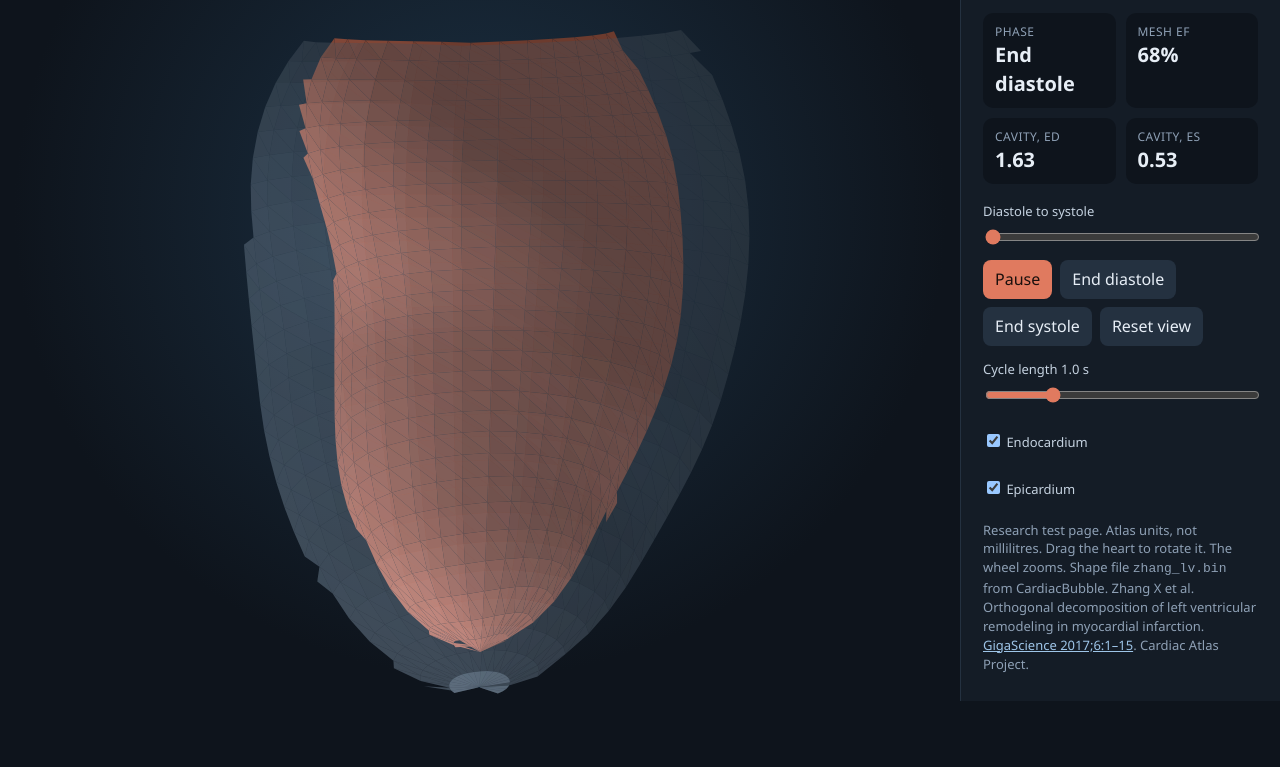
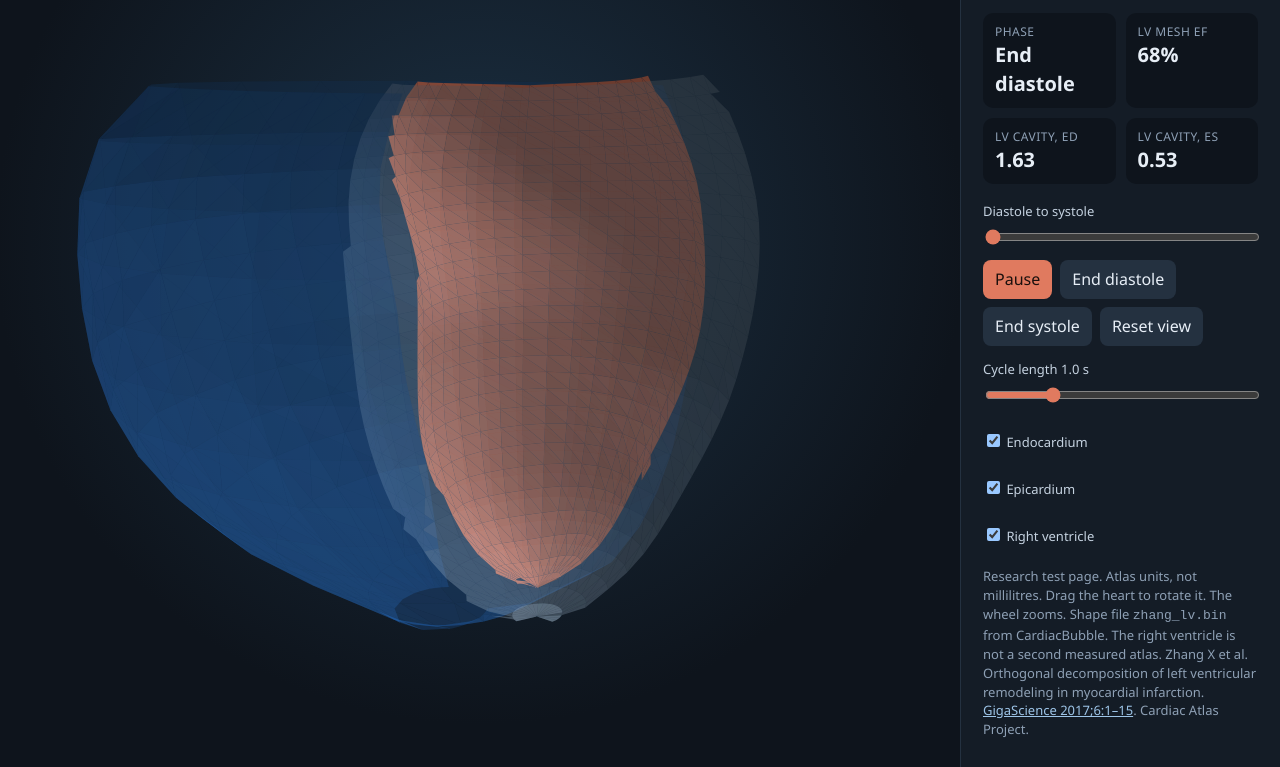
Before and after one commit to carimashan/beating-ventricle, a plain HTML site: page index.html in a window 1280 px wide. Shown: the part 142-909 px from the top of the page. Before the commit the page ends 843 px from the top, so only its background shows below. Drawn offline with Linux system fonts and the light colour scheme; no server answers; animation ran at ten frames a second.

Commit message:
Add the septal right ventricle to the beating heart page.
The shell is wrapped on the Zhang epicardium and contracts with the same two stored shapes. The atlas file is unchanged.

```diff
--- a/index.html
+++ b/index.html
@@ -3,7 +3,7 @@
 <head>
 <meta charset="utf-8">
 <meta name="viewport" content="width=device-width, initial-scale=1">
-<title>Beating left ventricle — Zhang atlas</title>
+<title>Beating ventricles — Zhang atlas</title>
 <style>
   :root { color-scheme: dark; }
   * { box-sizing: border-box; }
@@ -50,13 +50,13 @@
 <main>
   <div id="stage"><canvas id="view"></canvas></div>
   <aside>
-    <h1>Beating left ventricle</h1>
-    <p class="note">Mean end-diastolic and end-systolic shapes from the CardiacBubble Zhang atlas. The motion is a smooth blend of those two stored shapes.</p>
+    <h1>Beating ventricles</h1>
+    <p class="note">The left ventricle is the mean Zhang atlas. The right ventricle is the CardiacBubble septal shell, wrapped on that wall so it contracts with the same beat.</p>
     <div class="readout">
       <div><span>Phase</span><strong id="phase">—</strong></div>
-      <div><span>Mesh EF</span><strong id="ef">—</strong></div>
-      <div><span>Cavity, ED</span><strong id="edv">—</strong></div>
-      <div><span>Cavity, ES</span><strong id="esv">—</strong></div>
+      <div><span>LV mesh EF</span><strong id="ef">—</strong></div>
+      <div><span>LV cavity, ED</span><strong id="edv">—</strong></div>
+      <div><span>LV cavity, ES</span><strong id="esv">—</strong></div>
     </div>
     <label for="mix">Diastole to systole</label>
     <input id="mix" type="range" min="0" max="1000" value="0">
@@ -71,10 +71,11 @@
     <div class="checks">
       <label><input id="showEndo" type="checkbox" checked> Endocardium</label>
       <label><input id="showEpi" type="checkbox" checked> Epicardium</label>
+      <label><input id="showRv" type="checkbox" checked> Right ventricle</label>
     </div>
     <footer>
       Research test page. Atlas units, not millilitres. Drag the heart to rotate it. The wheel zooms.
-      Shape file <code>zhang_lv.bin</code> from CardiacBubble.
+      Shape file <code>zhang_lv.bin</code> from CardiacBubble. The right ventricle is not a second measured atlas.
       Zhang X et al. Orthogonal decomposition of left ventricular remodeling in myocardial infarction.
       <a href="https://doi.org/10.1093/gigascience/gix005">GigaScience 2017;6:1–15</a>.
       Cardiac Atlas Project.
@@ -185,13 +186,14 @@ function draw() {
   const w = canvas.width, h = canvas.height;
   ctx.setTransform(1, 0, 0, 1, 0, 0);
   ctx.clearRect(0, 0, w, h);
-  const scale = Math.min(w, h) * 0.34 * zoom;
-  const cx = w * 0.5, cy = h * 0.52;
+  const scale = Math.min(w, h) * 0.26 * zoom;
+  const cx = w * 0.56, cy = h * 0.48;
   const dist = 4.2;
   const tris = [];
-  function pushMesh(pts, color, alpha) {
-    for (let i = 0; i < faces.length; i += 3) {
-      const ia = faces[i] * 3, ib = faces[i + 1] * 3, ic = faces[i + 2] * 3;
+  function pushMesh(pts, color, alpha, indices, cull) {
+    const idx = indices || faces;
+    for (let i = 0; i < idx.length; i += 3) {
+      const ia = idx[i] * 3, ib = idx[i + 1] * 3, ic = idx[i + 2] * 3;
       const ax = pts[ia], ay = pts[ia + 1], az = pts[ia + 2];
       const bx = pts[ib], by = pts[ib + 1], bz = pts[ib + 2];
       const cxp = pts[ic], cyp = pts[ic + 1], czp = pts[ic + 2];
@@ -207,11 +209,15 @@ function draw() {
       const vn = toView(mx + nx, my + ny, mz + nz);
       const vm = toView(mx, my, mz);
       const fnx = vn[0] - vm[0], fny = vn[1] - vm[1], fnz = vn[2] - vm[2];
-      if (fnz >= 0) continue;
+      if (cull !== false && fnz >= 0) continue;
       const len = Math.hypot(fnx, fny, fnz) || 1;
       const light = Math.max(0.48, Math.min(1, 0.62 + 0.5 * ((-fnx * 0.45 - fny * 0.75) / len)));
       tris.push({ va, vb, vc, depth, color, alpha, light });
     }
+  }
+  if (document.getElementById("showRv").checked) {
+    const rv = rightVentricle(curEpi);
+    pushMesh(rv.pts, [37, 99, 175], 0.34, rv.faces, false);
   }
   if (document.getElementById("showEpi").checked) pushMesh(curEpi, [141, 163, 184], 0.38);
   if (document.getElementById("showEndo").checked) pushMesh(curEndo, [224, 122, 95], 1);
@@ -302,6 +308,136 @@ mix.addEventListener("input", () => { playing = false; playBtn.textContent = "Pl
 speed.addEventListener("input", () => { speedVal.textContent = (Number(speed.value) / 10).toFixed(1) + " s"; });
 document.getElementById("showEndo").addEventListener("change", draw);
 document.getElementById("showEpi").addEventListener("change", draw);
+document.getElementById("showRv").addEventListener("change", draw);
+
+function epiField(pts) {
+  let z0 = Infinity, z1 = -Infinity;
+  for (let i = 2; i < pts.length; i += 3) {
+    if (pts[i] < z0) z0 = pts[i];
+    if (pts[i] > z1) z1 = pts[i];
+  }
+  const nz = 28, na = 48;
+  const acc = new Float32Array(nz * na);
+  const wt = new Float32Array(nz * na);
+  for (let i = 0; i < pts.length; i += 3) {
+    const rad = Math.hypot(pts[i], pts[i + 1]);
+    let u = (Math.atan2(pts[i + 1], pts[i]) + Math.PI) / (2 * Math.PI);
+    if (u >= 1) u = 0;
+    const t = (pts[i + 2] - z0) / Math.max(1e-6, z1 - z0);
+    const ia = Math.min(na - 1, Math.floor(u * na));
+    const iz = Math.min(nz - 1, Math.max(0, Math.floor(t * (nz - 1))));
+    const k = iz * na + ia;
+    acc[k] += rad;
+    wt[k] += 1;
+  }
+  const rad = new Float32Array(nz * na);
+  const known = new Uint8Array(nz * na);
+  for (let k = 0; k < rad.length; k++) {
+    if (wt[k]) { rad[k] = acc[k] / wt[k]; known[k] = 1; }
+  }
+  for (let pass = 0; pass < 8; pass++) {
+    const next = rad.slice();
+    const nextKnown = known.slice();
+    for (let iz = 0; iz < nz; iz++) {
+      for (let ia = 0; ia < na; ia++) {
+        const k = iz * na + ia;
+        if (known[k]) continue;
+        let sum = 0, count = 0;
+        for (let dz = -1; dz <= 1; dz++) {
+          const jz = iz + dz;
+          if (jz < 0 || jz >= nz) continue;
+          for (let da = -1; da <= 1; da++) {
+            const ja = (ia + da + na) % na;
+            const kk = jz * na + ja;
+            if (!known[kk]) continue;
+            sum += rad[kk];
+            count++;
+          }
+        }
+        if (count) { next[k] = sum / count; nextKnown[k] = 1; }
+      }
+    }
+    rad.set(next);
+    known.set(nextKnown);
+  }
+  return { z0, z1, nz, na, rad };
+}
+
+function epiRadius(field, az, z) {
+  let u = (az + Math.PI) / (2 * Math.PI);
+  u -= Math.floor(u);
+  const span = Math.max(1e-6, field.z1 - field.z0);
+  const t = Math.min(1, Math.max(0, (z - field.z0) / span));
+  const fa = u * field.na;
+  const fz = t * (field.nz - 1);
+  const ia = Math.floor(fa) % field.na;
+  const iz = Math.min(field.nz - 2, Math.floor(fz));
+  const ua = fa - Math.floor(fa);
+  const uz = fz - iz;
+  const ia2 = (ia + 1) % field.na;
+  const r00 = field.rad[iz * field.na + ia];
+  const r10 = field.rad[(iz + 1) * field.na + ia];
+  const r01 = field.rad[iz * field.na + ia2];
+  const r11 = field.rad[(iz + 1) * field.na + ia2];
+  return ((r00 * (1 - uz)) + (r10 * uz)) * (1 - ua) + ((r01 * (1 - uz)) + (r11 * uz)) * ua;
+}
+
+function rightVentricle(epi) {
+  const field = epiField(epi);
+  const longAxis = 2.2;
+  const scale = (field.z1 - field.z0) / longAxis;
+  const az0 = -1.28, az1 = 1.48;
+  const nz = 12, na = 16;
+  const zBase = field.z0 + (0.08 * scale);
+  const apexAz = 0.10;
+  const apexZ = field.z1 - (0.18 * scale);
+  const wallR = Math.max(0.10 * scale, epiRadius(field, apexAz, apexZ));
+  const capR = 0.62 * wallR;
+  const cx = (wallR * Math.cos(apexAz)) + (Math.cos(apexAz) * 0.55 * wallR);
+  const cy = (wallR * Math.sin(apexAz)) + (Math.sin(apexAz) * 0.20 * wallR);
+  const pts = new Float32Array((nz + 1) * (na + 1) * 3);
+  let n = 0;
+  for (let iz = 0; iz <= nz; iz++) {
+    const z = zBase + ((apexZ - zBase) * iz / nz);
+    for (let ia = 0; ia <= na; ia++) {
+      const az = az0 + ((az1 - az0) * ia / na);
+      const u = (az - az0) / (az1 - az0);
+      const bulge = Math.sin(Math.PI * Math.min(1, Math.max(0, u)));
+      const lvR = Math.max(0.10 * scale, epiRadius(field, az, z));
+      const t = Math.min(1, Math.max(0, (z - field.z0) / Math.max(1e-6, field.z1 - field.z0)));
+      const apical = Math.pow(t, 1.55);
+      const depth = (0.28 + (0.82 * bulge)) * lvR * (1 - (0.18 * apical));
+      let x = (lvR * Math.cos(az)) + (Math.cos(az) * depth);
+      let y = (lvR * Math.sin(az)) + (Math.sin(az) * depth * 0.78);
+      let zz = z - (0.08 * apical * lvR);
+      const blend = 0.38 * scale;
+      if (z > apexZ - blend) {
+        let s = Math.min(1, Math.max(0, (z - (apexZ - blend)) / blend));
+        s = s * s * (3 - (2 * s));
+        let dx = x - cx, dy = y - cy;
+        const len = Math.hypot(dx, dy) || 1;
+        dx /= len; dy /= len;
+        const eqx = cx + (dx * capR);
+        const eqy = cy + (dy * capR * 0.90);
+        x += (eqx - x) * s;
+        y += (eqy - y) * s;
+        zz += (apexZ - zz) * s;
+      }
+      pts[n++] = x; pts[n++] = y; pts[n++] = zz;
+    }
+  }
+  const stride = na + 1;
+  const faces = new Uint16Array(nz * na * 6);
+  let f = 0;
+  for (let iz = 0; iz < nz; iz++) {
+    for (let ia = 0; ia < na; ia++) {
+      const a = iz * stride + ia;
+      faces[f++] = a; faces[f++] = a + 1; faces[f++] = a + 1 + stride;
+      faces[f++] = a; faces[f++] = a + 1 + stride; faces[f++] = a + stride;
+    }
+  }
+  return { pts, faces };
+}
 canvas.addEventListener("pointerdown", (e) => { dragging = true; lastX = e.clientX; lastY = e.clientY; canvas.setPointerCapture(e.pointerId); });
 canvas.addEventListener("pointerup", () => { dragging = false; });
 canvas.addEventListener("pointermove", (e) => {
```
